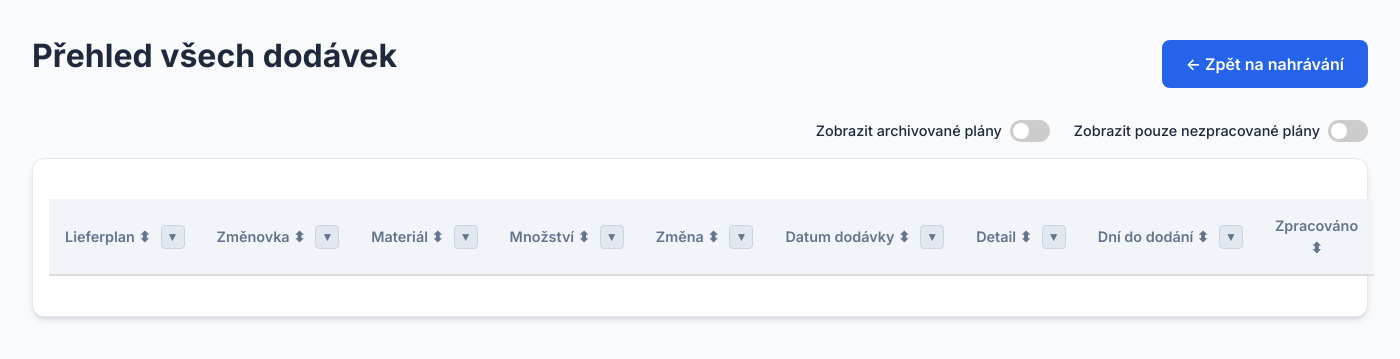
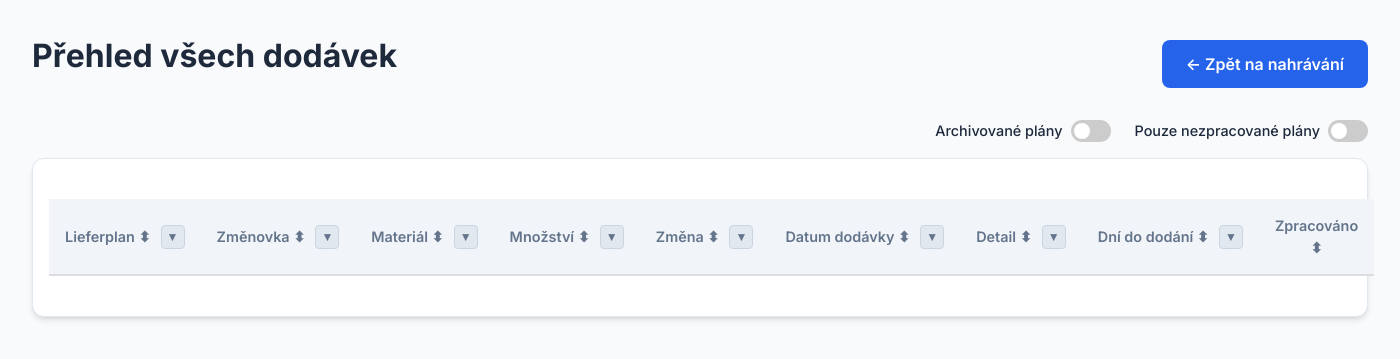
Before and after one commit to randomiserr/intebo, a FastAPI app: page /overview in a window 1400 px wide. Shown: the top 359 px of the page. Run offline with FastAPI, Linux system fonts and the light colour scheme; lists and menus that the app fills with data are empty.

Commit message:
Shorten dashboard toggle labels

```diff
--- a/templates/overview.html
+++ b/templates/overview.html
@@ -514,7 +514,7 @@
 
         <div class="toggle-container">
             <label class="toggle-label">
-                Zobrazit archivovan&eacute; pl&aacute;ny
+                Archivovan&eacute; pl&aacute;ny
                 <div class="switch">
                     <input type="checkbox" id="toggleArchived" {% if show_archived %}checked{% endif %}
                         onchange="window.location.href = this.checked ? '/overview?show_archived=true' : '/overview'">
@@ -522,7 +522,7 @@
                 </div>
             </label>
             <label class="toggle-label">
-                Zobrazit pouze nezpracované plány
+                Pouze nezpracované plány
                 <div class="switch">
                     <input type="checkbox" id="toggleUnprocessed" onchange="applyFilters()">
                     <span class="slider"></span>
```
